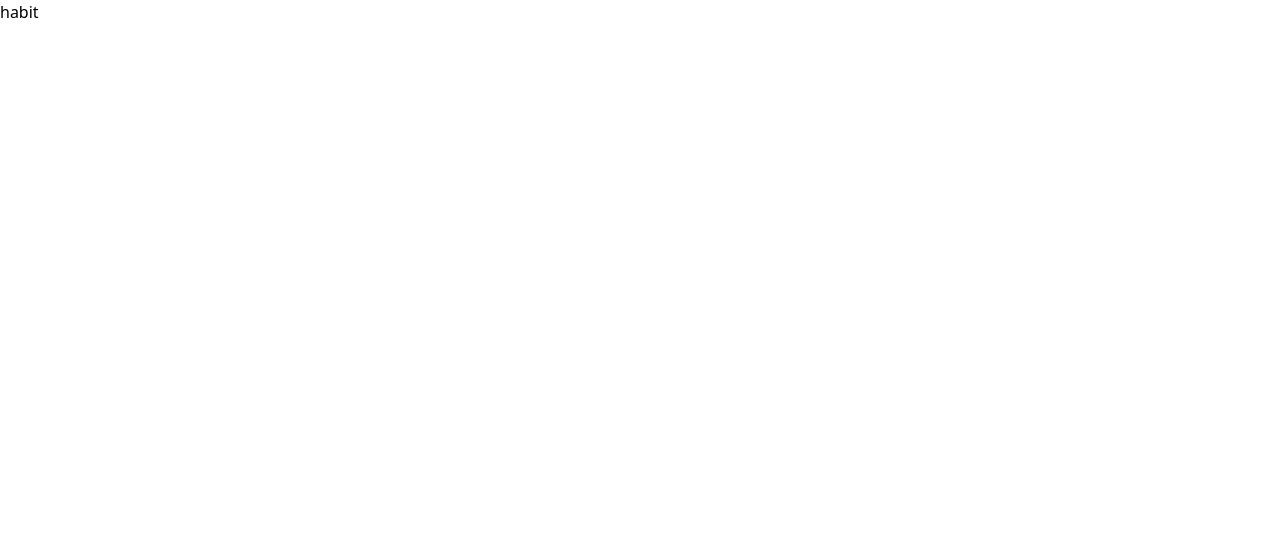
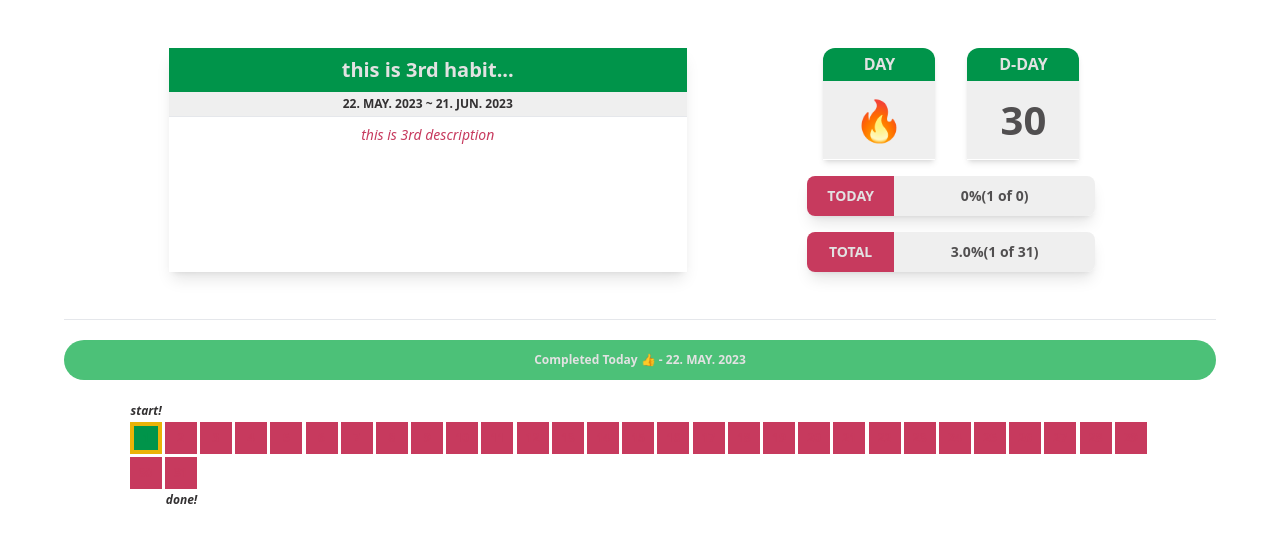
Before and after one commit to seungyeonchoo/events_around_me, a Next.js app: page /habit/1 in a window 1280 px wide. Shown: the top 542 px of the page. Built offline with nearby package versions, Linux system fonts and the light colour scheme.

Commit message:
feat: implement Daily_status List

```diff
--- /dev/null
+++ b/src/components/habit/CompleteButton/index.tsx
@@ -0,0 +1,36 @@
+import { IHabit } from '@/src/lib/types';
+import { getConvertedDate, getCurrDate } from '../../../../src/lib/utils/dateUtils';
+import Button from '../../common/Button';
+
+export interface CompleteButtonProps {
+  habit: IHabit;
+  onClick: () => void;
+}
+
+const CompleteButton = ({ onClick, habit }: CompleteButtonProps) => {
+  const today = getConvertedDate(new Date().toDateString());
+  const curr_date = Math.min(
+    getCurrDate(habit?.start_date, true) as number,
+    habit?.daily_status?.length,
+  );
+  const curr_status = habit?.daily_status[curr_date]?.status;
+
+  console.log(curr_status);
+  return (
+    <section className="w-[90%] m-auto">
+      <Button
+        color="primary"
+        size="full"
+        onClick={onClick}
+        extra_style="my-5 text-xs"
+        rounded
+        disabled={curr_status}
+      >
+        {curr_status ? 'Completed Today 👍 - ' : 'Click to Complete Today 🔥 - '}
+        {today}
+      </Button>
+    </section>
+  );
+};
+
+export default CompleteButton;
--- a/src/components/habit/HabitDetail/components/BasicDetail/index.tsx
+++ b/src/components/habit/HabitDetail/components/BasicDetail/index.tsx
@@ -11,7 +11,7 @@ const BasicDetail = ({ habit }: BasicDetailProps) => {
   const end_date = getConvertedDate(habit?.end_date);
 
   return (
-    <section className="h-[14rem] flex flex-col items-center w-[45%] max-sm:w-full max-sm:h-[4.5rem] shadow-lg max-sm:border-none max-sm:shadow-none rounded-t-xl overflow-hidden">
+    <section className="h-[14rem] flex flex-col items-center w-[45%] max-sm:w-full max-sm:h-[4.5rem] shadow-lg max-sm:border-none max-sm:shadow-none overflow-hidden">
       <Text
         color="default"
         size="xl"
--- a/src/components/habit/HabitDetail/components/OngoingSummary/components/Achieve/index.tsx
+++ b/src/components/habit/HabitDetail/components/OngoingSummary/components/Achieve/index.tsx
@@ -1,13 +1,13 @@
 export interface AchieveProps {
   title: string;
   complete_date: number;
-  total_date: number;
+  total_date: number | '🔥';
 }
 
 const Achieve = ({ title, complete_date, total_date }: AchieveProps) => {
   const rate =
-    !total_date || !complete_date
-      ? '- '
+    !total_date || !complete_date || total_date === '🔥'
+      ? 0
       : Math.floor((complete_date / total_date) * 100).toFixed(1);
 
   return (
--- a/src/components/habit/HabitDetail/components/OngoingSummary/components/AchievementSummary/index.tsx
+++ b/src/components/habit/HabitDetail/components/OngoingSummary/components/AchievementSummary/index.tsx
@@ -2,7 +2,7 @@ import Achieve from '../Achieve';
 
 export interface AchievementSummaryProps {
   completed: number;
-  curr_date: number;
+  curr_date: number | '🔥';
   total_date: number;
 }
 
--- a/src/components/habit/HabitDetail/components/OngoingSummary/index.tsx
+++ b/src/components/habit/HabitDetail/components/OngoingSummary/index.tsx
@@ -16,7 +16,10 @@ const OngoingSummary = ({ habit }: OngoingSummaryProps) => {
 
   return (
     <section className="h-[14rem] w-[20rem] flex flex-col justify-between max-sm:w-full max-sm:h-[5rem]">
-      <DateSummary due_date={due_date} curr_date={curr_date} />
+      <DateSummary
+        due_date={due_date}
+        curr_date={curr_date > habit?.daily_status.length ? habit?.daily_status.length : curr_date}
+      />
       <AchievementSummary
         curr_date={curr_date_num as number}
         completed={completed}
--- a/src/components/habit/HabitTemplate/index.tsx
+++ b/src/components/habit/HabitTemplate/index.tsx
@@ -1,4 +1,6 @@
 import { IHabit } from '@/src/lib/types';
+import { getCurrDate } from '../../../../src/lib/utils/dateUtils';
+import CompleteButton from '../CompleteButton';
 import HabitDetail from '../HabitDetail';
 import ListContainer from '../ListContainer';
 
@@ -10,6 +12,12 @@ const HabitTemplate = ({ habit }: HabitTemplateProps) => {
   return (
     <section>
       <HabitDetail habit={habit} />
+      <CompleteButton
+        habit={habit}
+        onClick={() =>
+          console.log(habit?.daily_status[getCurrDate(new Date().toDateString()) as number])
+        }
+      />
       <ListContainer daily_status={habit?.daily_status} />
     </section>
   );
--- a/src/components/habit/ListContainer/index.tsx
+++ b/src/components/habit/ListContainer/index.tsx
@@ -7,9 +7,15 @@ export interface ListContainerProps {
 
 const ListContainer = ({ daily_status }: ListContainerProps) => {
   return (
-    <section className="grid grid-cols-4 my-10 gap-y-10 max-sm:grid-cols-3 max-sm:gap-y-5">
+    <section className="mx-auto flex flex-wrap w-[80%] py-5 justify-start">
       {daily_status?.map((status: IDailyStatus) => (
-        <StatusItem key={status?.id} id={status?.id} date={status?.date} status={status?.status} />
+        <StatusItem
+          key={status?.id}
+          id={status?.id}
+          date={status?.date}
+          status={status?.status}
+          end={daily_status?.length}
+        />
       ))}
     </section>
   );
--- a/src/components/habit/StatusItem/index.tsx
+++ b/src/components/habit/StatusItem/index.tsx
@@ -1,27 +1,28 @@
 import { IDailyStatus } from '@/src/lib/types';
 import { getConvertedDate } from '../../../lib/utils/dateUtils';
 
-export interface StatusItemProps extends IDailyStatus {}
+export interface StatusItemProps extends IDailyStatus {
+  end: number;
+}
 
-const StatusItem = ({ id, date, status }: StatusItemProps) => {
-  const disabled = date !== getConvertedDate(new Date().toDateString());
+const StatusItem = ({ id, date, status, end }: StatusItemProps) => {
+  const curr_date = date === getConvertedDate(new Date().toDateString());
 
-  const status_true =
-    'border-primary bg-primary hover:border-primary_strong hover:bg-default_weak text-default_weak hover:text-primary';
-  const status_false =
-    'border-secondary bg-secondary text-default_weak hover:bg-default_weak hover:border-secondary hover:text-secondary';
-  const common_styles =
-    'm-auto relative absolute cursor-pointer w-[6rem] h-[6rem] rounded-full font-bold flex items-center justify-center border-2 shadow-lg max-sm:w-[3.5rem] max-sm:h-[3.5rem] text-[1.5rem] max-sm:text-sm p-1';
+  const status_true = 'border-primary bg-primary hover:bg-default_weak text-primary';
+
+  const status_false = 'border-secondary bg-secondary hover:bg-default_weak text-secondary';
+
   const status_styles = status ? status_true : status_false;
 
   return (
-    <label className={`${common_styles} ${status_styles}`}>
-      <input type="checkbox" className="peer sr-only" checked={status} disabled={disabled} />
-      <span className="absolute peer-hover:invisible">{id === 1 ? 'START' : `DAY ${id}`}</span>
-      <span className="peer-hover:visible invisible text-center text-[1rem] max-sm:text-[0.3rem] max-sm:leading-3">
-        {date}
-      </span>
-    </label>
+    <div
+      className={`${status_styles} relative peer w-[2rem] h-[2rem] border m-[0.1rem] text-xs font-bold flex justify-center items-center`}
+    >
+      {id}
+      {id === end && <span className="italic text-dark absolute -bottom-5 left-0">done!</span>}
+      {id === 1 && <span className="italic absolute -top-5 left-0 text-dark">start!</span>}
+      {curr_date && <span className="absolute w-[2rem] h-[2rem] border-4 border-yellow-500"></span>}
+    </div>
   );
 };
 
--- /dev/null
+++ b/src/components/user/CreateHabit/index.tsx
@@ -0,0 +1,16 @@
+import LabeledInput from '../../common/LabeledInput';
+
+const CreateHabit = () => {
+  return (
+    <section className="w-[30rem] h-[20rem] border">
+      <LabeledInput label="title" input_size="full" />
+      {/*
+    title
+    description
+    end-date
+     */}
+    </section>
+  );
+};
+
+export default CreateHabit;
--- a/src/lib/utils/getDateList.ts
+++ b/src/lib/utils/getDateList.ts
@@ -8,7 +8,12 @@ const getDateList = (start_date: string, end_date: string) => {
   const dates = duration / (1000 * 24 * 60 * 60);
 
   for (let i = 0; i <= dates; i++) {
-    const date = getConvertedDate(new Date(start.setDate(start.getDate() + 1)).toDateString());
+    let date = '';
+    if (i === 0) {
+      date = getConvertedDate(start.toDateString());
+    } else {
+      date = getConvertedDate(new Date(start.setDate(start.getDate() + 1)).toDateString());
+    }
     const date_status = { id: i + 1, date: date, status: false };
     list.push(date_status);
     // list[date] = false;
--- a/src/pages/habit/[id].tsx
+++ b/src/pages/habit/[id].tsx
@@ -1,5 +1,12 @@
+import HabitTemplate from '@/src/components/habit/HabitTemplate';
+import { mockHabit_3 } from '@/src/lib/mocks/mockData';
+
 const Habit = () => {
-  return <div>habit</div>;
+  return (
+    <main>
+      <HabitTemplate habit={mockHabit_3} />
+    </main>
+  );
 };
 
 export default Habit;
@@ -17,4 +24,5 @@ export default Habit;
 // - Ongoing_summary
 // 2. Status
 // - Status_List
-// - Status_Item (Default = Not Done / Success / Skipped )
+// - Status_Item (Default = Not Done / Success )
+// - 당일에만 Status 수정 가능함
```
Also changed, not shown: 2 other files (tests, documents, lock files or other folders).
